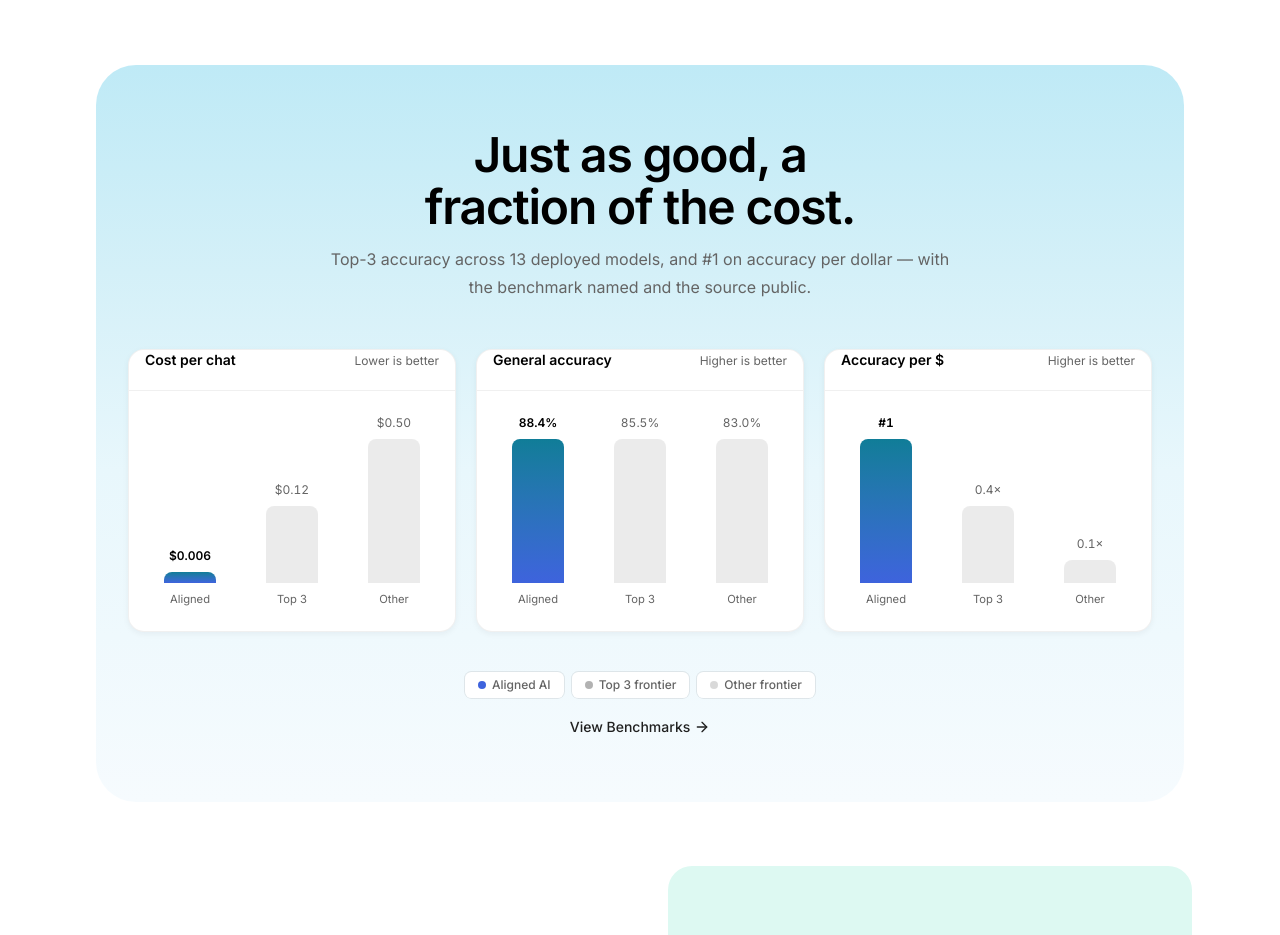
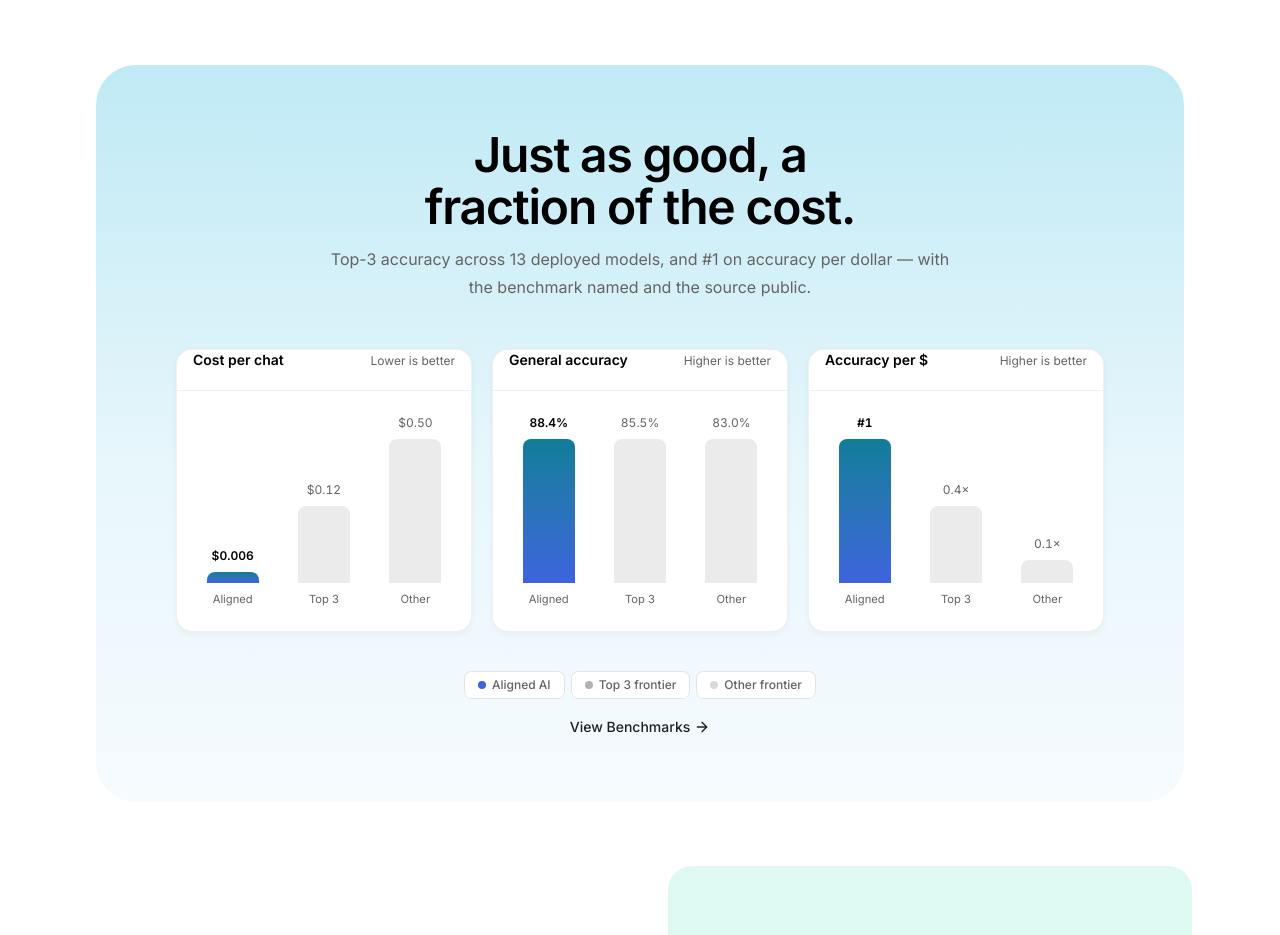
Before and after one commit to freitaspauloo/Paulo, a Next.js app: page /landing in a window 1280 px wide. Shown: the part 3140-4075 px from the top of the page. Built offline with nearby package versions, Linux system fonts and the light colour scheme.

Commit message:
Constrain charts section content to match hero max width

```diff
--- a/src/components/landing/charts-section.tsx
+++ b/src/components/landing/charts-section.tsx
@@ -59,6 +59,7 @@
           "overflow-hidden px-4 py-12 sm:px-8 sm:py-16",
         )}
       >
+        <div className="mx-auto w-full max-w-[58rem]">
           <div className="mx-auto max-w-[40rem] space-y-3 text-center">
             <h2 className="text-balance text-[clamp(2rem,4vw,3rem)] font-semibold leading-[1.08] tracking-[-0.025em]">
               Just as good, a fraction of the cost.
@@ -140,6 +141,7 @@
             </Button>
           </div>
         </div>
+      </div>
     </section>
   );
 }
```
Lines whose indentation alone changed are shown as unchanged.
